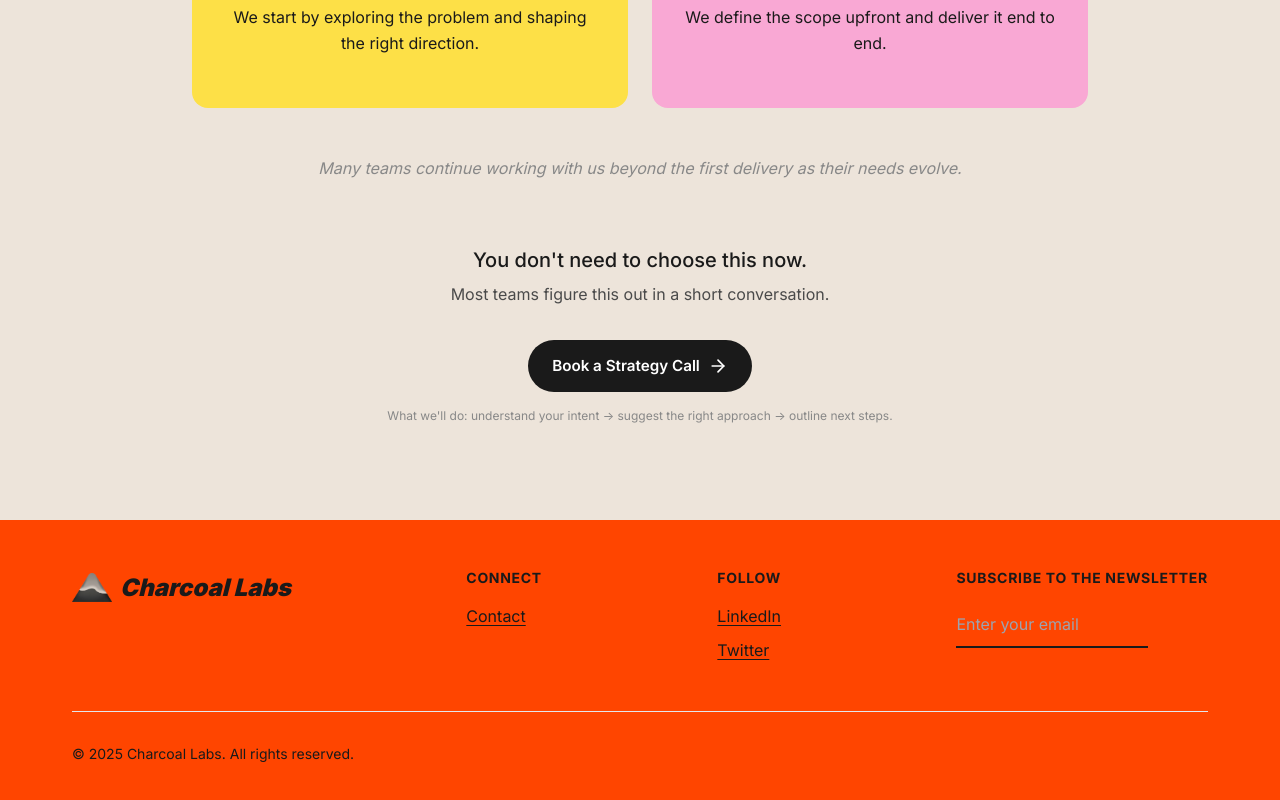
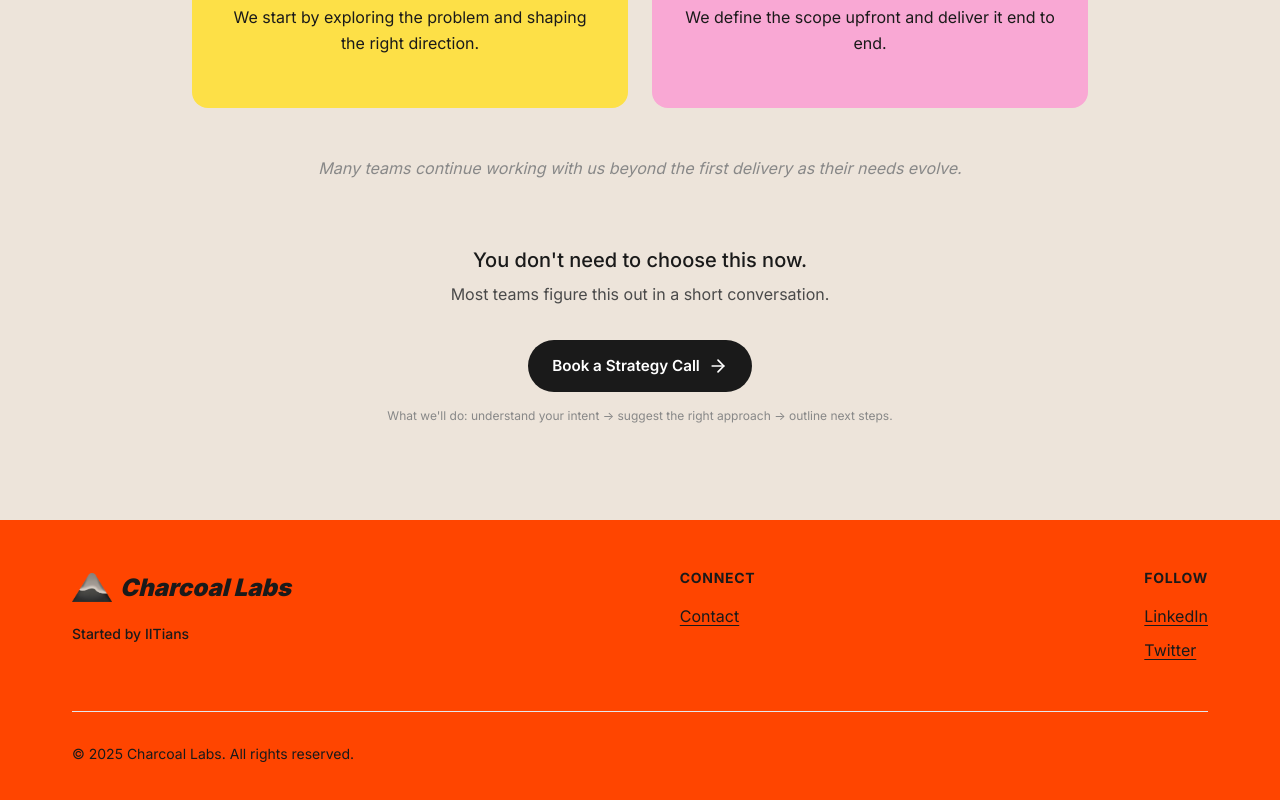
Before and after one commit to Owlbasis/pinaaka, a Next.js app: page / in a window 1280 px wide. Shown: the part 5122-5922 px from the top of the page. Built offline with nearby package versions, Linux system fonts and the light colour scheme.

Commit message:
fix: remove newsletter, add IITians trust badge
- Removed newsletter section from footer (wasn't in original design)
- Added 'Started by IITians' trust badge under the logo

```diff
--- a/components/sections/Footer.tsx
+++ b/components/sections/Footer.tsx
@@ -21,6 +21,9 @@ export default function Footer() {
                             </div>
                             <span className="text-2xl font-black text-[var(--text-primary)] italic">Charcoal Labs</span>
                         </Link>
+                        <span className="text-sm font-medium text-[var(--text-primary)]/80">
+                            Started by IITians
+                        </span>
                     </div>
 
                     {/* Connect Links */}
@@ -45,17 +48,6 @@ export default function Footer() {
                         </a>
                     </div>
 
-                    {/* Newsletter */}
-                    <div className="flex flex-col gap-2">
-                        <h4 className="text-sm font-bold uppercase tracking-wider text-[var(--text-primary)] mb-2">Subscribe to the newsletter</h4>
-                        <div className="flex items-center gap-2">
-                            <input
-                                type="email"
-                                placeholder="Enter your email"
-                                className="bg-transparent border-b-2 border-[var(--text-primary)] text-[var(--text-primary)] placeholder-[var(--text-primary)]/60 py-2 px-0 focus:outline-none w-48"
-                            />
-                        </div>
-                    </div>
                 </div>
 
                 {/* Bottom */}
```
